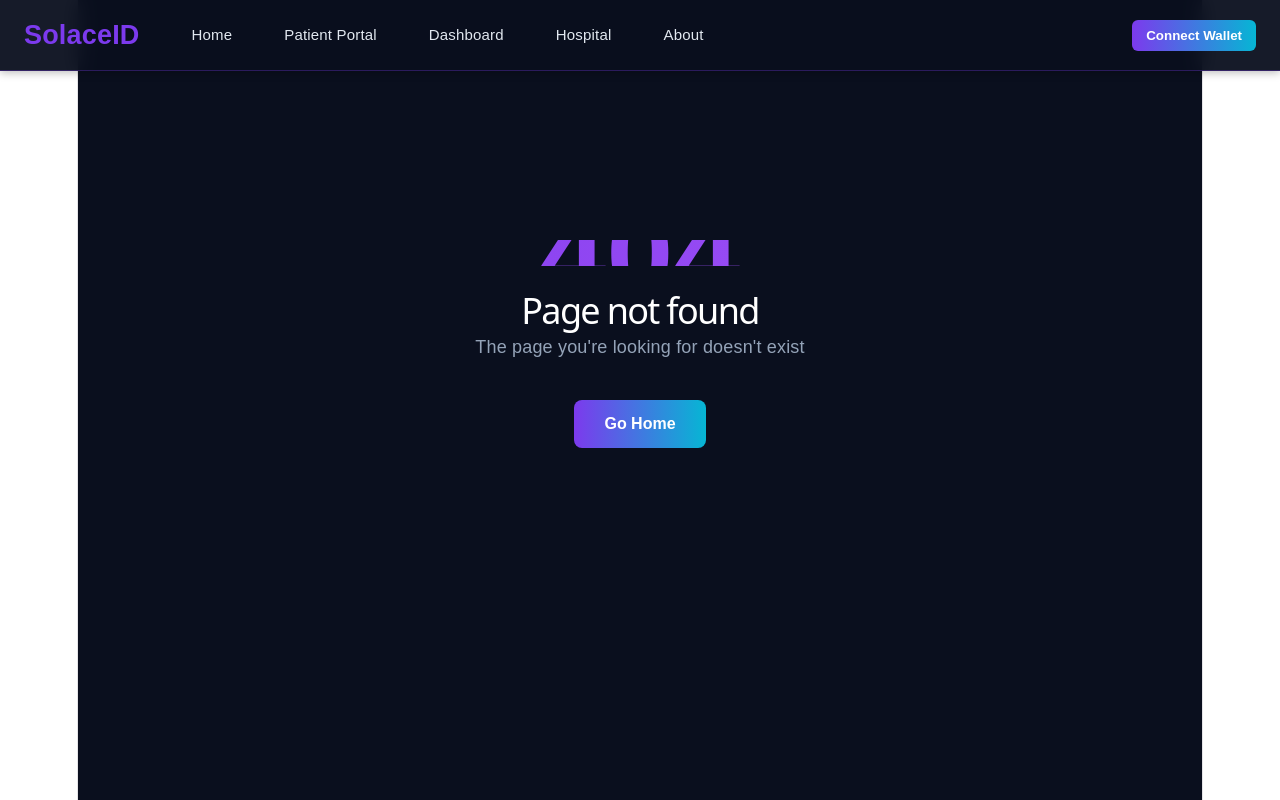
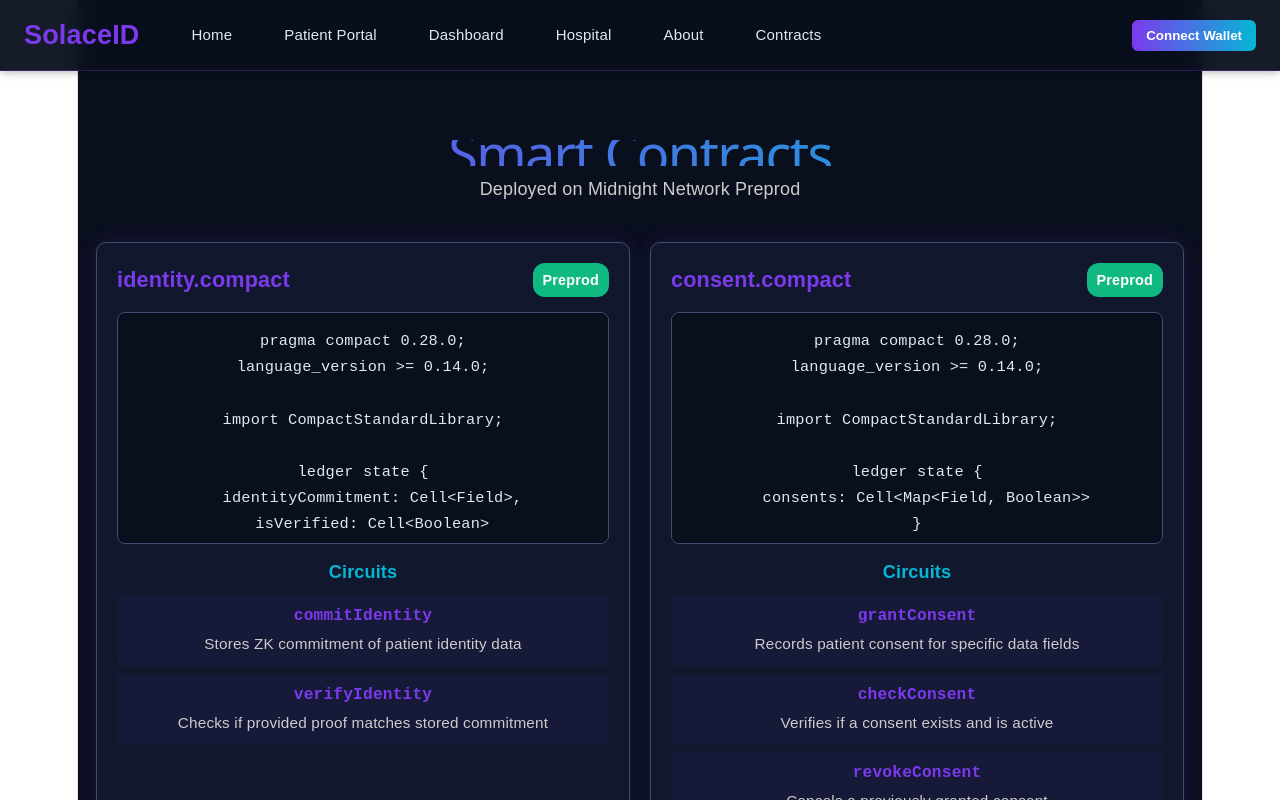
Before and after one commit to dakshdrall/SolaceID, a React (Vite) app in the folder solaceid/: page /contracts in a window 1280 px wide. Before the commit this address had no page. Shown: the top 800 px of the page. Built offline with nearby package versions, Linux system fonts and the light colour scheme.

Commit message:
feat: add contracts page with smart contract viewer and navigation

```diff
--- a/solaceid/src/App.tsx
+++ b/solaceid/src/App.tsx
@@ -7,6 +7,7 @@ import PatientDashboard from './pages/PatientDashboard';
 import AboutPage from './pages/AboutPage';
 import HospitalLogin from './pages/HospitalLogin';
 import PatientLogin from './pages/PatientLogin';
+import ContractsPage from './pages/ContractsPage';
 import NotFound from './pages/NotFound';
 
 function App() {
@@ -20,6 +21,7 @@ function App() {
         <Route path="/hospital" element={<HospitalDashboard />} />
         <Route path="/dashboard" element={<PatientDashboard />} />
         <Route path="/about" element={<AboutPage />} />
+        <Route path="/contracts" element={<ContractsPage />} />
         <Route path="/hospital-login" element={<HospitalLogin />} />
         <Route path="*" element={<NotFound />} />
       </Routes>
--- a/solaceid/src/components/Navbar.tsx
+++ b/solaceid/src/components/Navbar.tsx
@@ -94,6 +94,7 @@ function Navbar() {
               <Link to='/dashboard' style={{ color: hoveredLink === 'dashboard' ? '#7c3aed' : '#e2e8f0', textDecoration: 'none', fontSize: '15px', marginLeft: '2rem' }} onMouseEnter={() => setHoveredLink('dashboard')} onMouseLeave={() => setHoveredLink(null)}>Dashboard</Link>
               <Link to='/hospital-login' style={{ color: hoveredLink === 'hospital' ? '#7c3aed' : '#e2e8f0', textDecoration: 'none', fontSize: '15px', marginLeft: '2rem' }} onMouseEnter={() => setHoveredLink('hospital')} onMouseLeave={() => setHoveredLink(null)}>Hospital</Link>
               <Link to='/about' style={{ color: hoveredLink === 'about' ? '#7c3aed' : '#e2e8f0', textDecoration: 'none', fontSize: '15px', marginLeft: '2rem' }} onMouseEnter={() => setHoveredLink('about')} onMouseLeave={() => setHoveredLink(null)}>About</Link>
+              <Link to='/contracts' style={{ color: hoveredLink === 'contracts' ? '#7c3aed' : '#e2e8f0', textDecoration: 'none', fontSize: '15px', marginLeft: '2rem' }} onMouseEnter={() => setHoveredLink('contracts')} onMouseLeave={() => setHoveredLink(null)}>Contracts</Link>
             </>
           )}
           {isMobile && (
@@ -159,6 +160,7 @@ function Navbar() {
           <Link to='/dashboard' style={{ color: '#e2e8f0', textDecoration: 'none', fontSize: '15px' }} onClick={() => setMenuOpen(false)}>Dashboard</Link>
           <Link to='/hospital-login' style={{ color: '#e2e8f0', textDecoration: 'none', fontSize: '15px' }} onClick={() => setMenuOpen(false)}>Hospital</Link>
           <Link to='/about' style={{ color: '#e2e8f0', textDecoration: 'none', fontSize: '15px' }} onClick={() => setMenuOpen(false)}>About</Link>
+          <Link to='/contracts' style={{ color: '#e2e8f0', textDecoration: 'none', fontSize: '15px' }} onClick={() => setMenuOpen(false)}>Contracts</Link>
         </div>
       )}
 
--- a/solaceid/src/pages/AboutPage.tsx
+++ b/solaceid/src/pages/AboutPage.tsx
@@ -150,6 +150,22 @@ function AboutPage() {
             <div style={{ fontSize: '14px', color: '#94a3b8' }}>Confidential data exchange circuit</div>
           </div>
         </div>
+        <div style={{ marginTop: '30px' }}>
+          <button onClick={() => navigate('/contracts')} style={{
+            background: 'transparent',
+            border: '1px solid #06b6d4',
+            color: '#06b6d4',
+            padding: '12px 24px',
+            borderRadius: '6px',
+            fontSize: '16px',
+            cursor: 'pointer',
+            display: 'inline-flex',
+            alignItems: 'center',
+            gap: '8px'
+          }}>
+            View Contracts →
+          </button>
+        </div>
       </section>
 
       {/* Call to Action */}
--- /dev/null
+++ b/solaceid/src/pages/ContractsPage.tsx
@@ -0,0 +1,199 @@
+import Navbar from '../components/Navbar';
+
+function ContractsPage() {
+
+  const contracts = [
+    {
+      name: 'identity.compact',
+      code: `pragma compact 0.28.0;
+language_version >= 0.14.0;
+
+import CompactStandardLibrary;
+
+ledger state {
+  identityCommitment: Cell<Field>,
+  isVerified: Cell<Boolean>
+}
+
+witness functions {
+  commitIdentity(data: Field) -> Field {
+    let commitment = persistentHash(data);
+    identityCommitment.set(commitment);
+    return commitment;
+  }
+
+  verifyIdentity(proof: Field, data: Field) -> Boolean {
+    let commitment = persistentHash(data);
+    let verified = commitment == proof;
+    isVerified.set(verified);
+    return verified;
+  }
+}
+
+export circuits {
+  commitIdentity,
+  verifyIdentity
+}`,
+      circuits: [
+        { name: 'commitIdentity', description: 'Stores ZK commitment of patient identity data' },
+        { name: 'verifyIdentity', description: 'Checks if provided proof matches stored commitment' }
+      ]
+    },
+    {
+      name: 'consent.compact',
+      code: `pragma compact 0.28.0;
+language_version >= 0.14.0;
+
+import CompactStandardLibrary;
+
+ledger state {
+  consents: Cell<Map<Field, Boolean>>
+}
+
+witness functions {
+  grantConsent(patientHash: Field, fields: List<Field>) -> Field {
+    let consentId = persistentHash(patientHash + fields);
+    consents.get().set(consentId, true);
+    return consentId;
+  }
+
+  checkConsent(consentId: Field) -> Boolean {
+    return consents.get().get(consentId).unwrap_or(false);
+  }
+
+  revokeConsent(consentId: Field) -> Boolean {
+    consents.get().set(consentId, false);
+    return true;
+  }
+}
+
+export circuits {
+  grantConsent,
+  checkConsent,
+  revokeConsent
+}`,
+      circuits: [
+        { name: 'grantConsent', description: 'Records patient consent for specific data fields' },
+        { name: 'checkConsent', description: 'Verifies if a consent exists and is active' },
+        { name: 'revokeConsent', description: 'Cancels a previously granted consent' }
+      ]
+    },
+    {
+      name: 'exchange.compact',
+      code: `pragma compact 0.28.0;
+language_version >= 0.14.0;
+
+import CompactStandardLibrary;
+
+ledger state {
+  exchanges: Cell<Map<Field, Field>>
+}
+
+witness functions {
+  recordExchange(patientHash: Field, hospital: Field, purpose: Field) -> Field {
+    let receipt = persistentHash(patientHash + hospital + purpose);
+    exchanges.get().set(receipt, patientHash);
+    return receipt;
+  }
+
+  verifyExchange(receipt: Field) -> Boolean {
+    return exchanges.get().contains_key(receipt);
+  }
+
+  getReceipt(patientHash: Field) -> Option<Field> {
+    // Simplified, in real would search or use index
+    return exchanges.get().values().find(|v| v == patientHash);
+  }
+}
+
+export circuits {
+  recordExchange,
+  verifyExchange,
+  getReceipt
+}`,
+      circuits: [
+        { name: 'recordExchange', description: 'Stores receipt of data exchange between patient and hospital' },
+        { name: 'verifyExchange', description: 'Confirms a data exchange receipt is valid' },
+        { name: 'getReceipt', description: 'Retrieves receipt hash for a patient\'s exchange' }
+      ]
+    }
+  ];
+
+  return (
+    <div style={{ backgroundColor: '#0a0f1e', minHeight: '100vh', color: 'white', fontFamily: 'Arial, sans-serif', paddingTop: '100px' }}>
+      <Navbar />
+      <div style={{ padding: '40px 1rem', maxWidth: '1200px', margin: '0 auto' }}>
+        <div style={{ textAlign: 'center', marginBottom: '40px' }}>
+          <h1 style={{
+            fontSize: '3rem',
+            background: 'linear-gradient(to right, #7c3aed, #06b6d4)',
+            WebkitBackgroundClip: 'text',
+            WebkitTextFillColor: 'transparent',
+            margin: '0'
+          }}>
+            Smart Contracts
+          </h1>
+          <p style={{ fontSize: '18px', color: '#ccc', marginTop: '10px' }}>Deployed on Midnight Network Preprod</p>
+        </div>
+
+        <div style={{ display: 'grid', gridTemplateColumns: 'repeat(auto-fit, minmax(350px, 1fr))', gap: '20px' }}>
+          {contracts.map((contract) => (
+            <div key={contract.name} style={{
+              background: '#11182e',
+              border: '1px solid #444a70',
+              borderRadius: '10px',
+              padding: '20px',
+              boxShadow: '0 0 20px rgba(124, 58, 237, 0.15)'
+            }}>
+              <div style={{ display: 'flex', justifyContent: 'space-between', alignItems: 'center', marginBottom: '15px' }}>
+                <h3 style={{ margin: '0', color: '#7c3aed', fontSize: '1.2rem' }}>{contract.name}</h3>
+                <span style={{
+                  background: '#10b981',
+                  color: 'white',
+                  padding: '4px 10px',
+                  borderRadius: '12px',
+                  fontSize: '0.8rem',
+                  fontWeight: 'bold'
+                }}>
+                  Preprod
+                </span>
+              </div>
+
+              <div style={{
+                background: '#0a0f1e',
+                border: '1px solid #444a70',
+                borderRadius: '8px',
+                padding: '15px',
+                marginBottom: '15px',
+                fontFamily: 'monospace',
+                fontSize: '0.85rem',
+                color: '#e2e8f0',
+                whiteSpace: 'pre-wrap',
+                maxHeight: '200px',
+                overflowY: 'auto'
+              }}>
+                {contract.code}
+              </div>
+
+              <div>
+                <h4 style={{ margin: '0 0 10px', color: '#06b6d4', fontSize: '1rem' }}>Circuits</h4>
+                {contract.circuits.map((circuit, index) => (
+                  <div key={index} style={{ marginBottom: '8px', padding: '8px', background: 'rgba(124, 58, 237, 0.05)', borderRadius: '6px' }}>
+                    <div style={{ fontFamily: 'monospace', color: '#7c3aed', fontWeight: 'bold', fontSize: '0.9rem' }}>
+                      {circuit.name}
+                    </div>
+                    <div style={{ color: '#ccc', fontSize: '0.85rem', marginTop: '2px' }}>
+                      {circuit.description}
+                    </div>
+                  </div>
+                ))}
+              </div>
+            </div>
+          ))}
+        </div>
+      </div>
+    </div>
+  );
+}
+
+export default ContractsPage;
```
